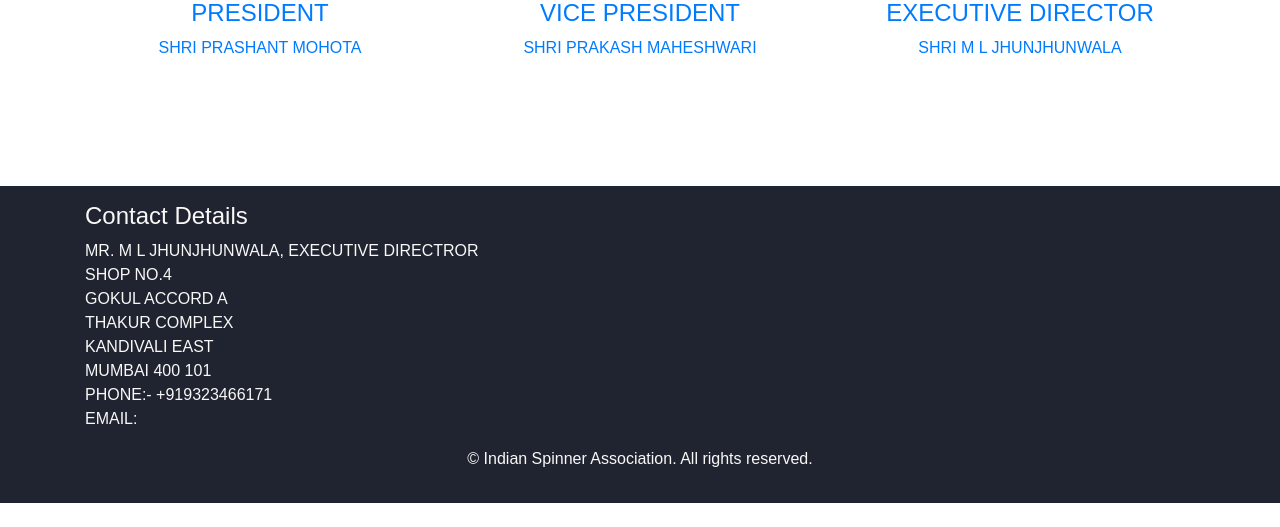
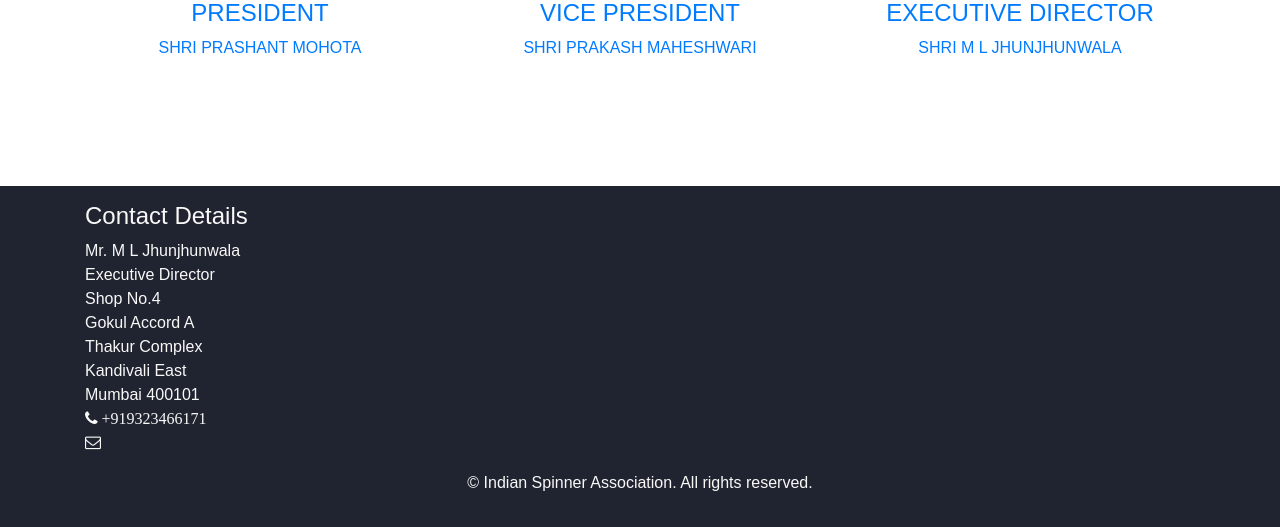
Before and after one commit to Vaibhavdesh20/spinner, a Django app: page / in a window 1280 px wide. Shown: the part 2111-2638 px from the top of the page. Before the commit the page ends 2614 px from the top, so only its background shows below. Run offline with Django 4.2, Linux system fonts and the light colour scheme; some libraries are stand-ins or nearby versions.

Commit message:
add icon

```diff
--- a/templates/index.html
+++ b/templates/index.html
@@ -8,6 +8,7 @@
   <title>Indian Spinners Association</title>
   <link href="https://maxcdn.bootstrapcdn.com/bootstrap/4.5.2/css/bootstrap.min.css" rel="stylesheet">
   <link href="../static/css/styles.css" rel="stylesheet">
+  <link rel="stylesheet" href="https://maxcdn.bootstrapcdn.com/font-awesome/4.7.0/css/font-awesome.min.css">
   {% load static %}
   <link rel="stylesheet" href="{% static '../static/css/style.css' %}">
   <style>
@@ -164,14 +165,14 @@ hr {
     <footer style="background-color:#202431;" class="text-center py-3">
       <div style="color: #f8f8f7;" class="container">
         <h4 style="text-align: left;">Contact Details</h4>
-         <p style="text-align: left;">MR. M L JHUNJHUNWALA, EXECUTIVE DIRECTROR <br>
-          SHOP NO.4 <br>
-          GOKUL ACCORD A <br>
-          THAKUR COMPLEX <br>
-          KANDIVALI EAST <br>
-          MUMBAI 400 101 <br>
-          PHONE:- +919323466171 <br>
-          EMAIL:
+         <p style="text-align: left;">Mr. M L Jhunjhunwala<br>Executive Director <br>
+          Shop No.4 <br>
+          Gokul Accord A <br>
+          Thakur Complex <br>
+          Kandivali East <br>
+          Mumbai 400101 <br>
+          <i class="fa fa-phone" aria-hidden="true">  +919323466171</i><br>
+          <i class="fa fa-envelope-o" aria-hidden="true"></i>
           </p>
 
         <!-- Add contact details here -->
```
